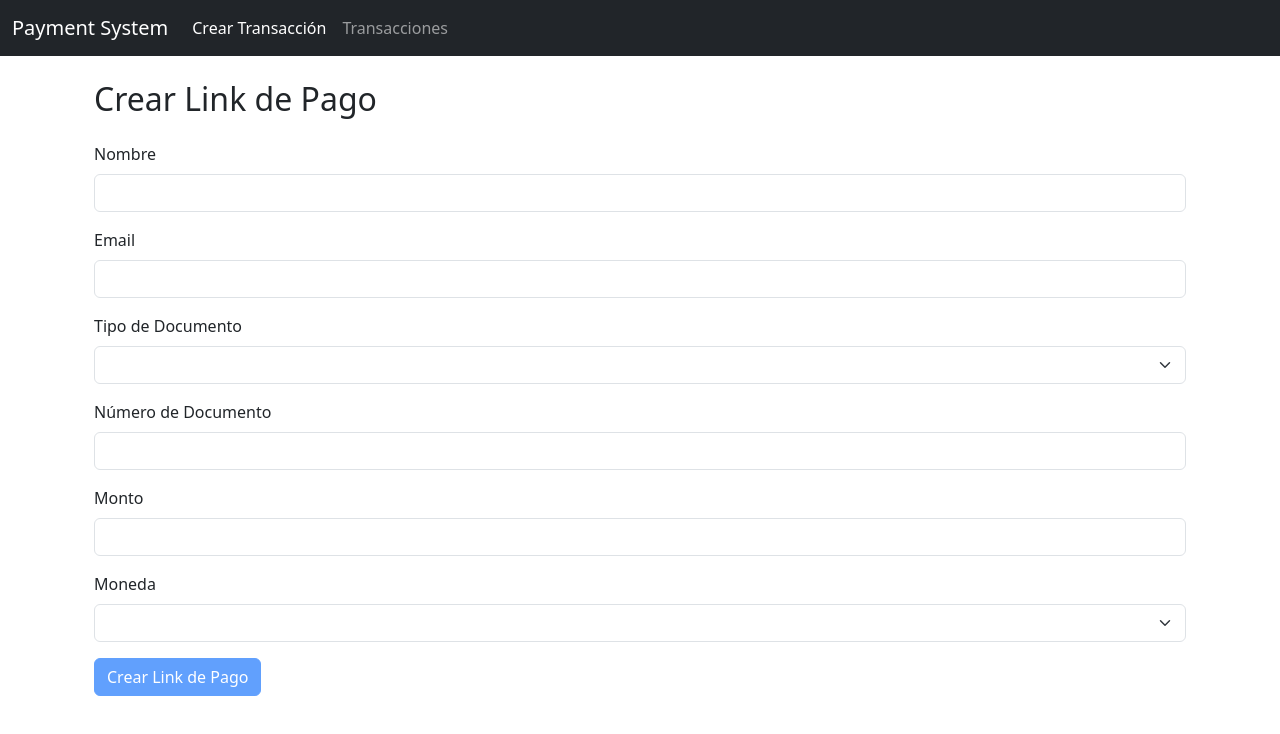
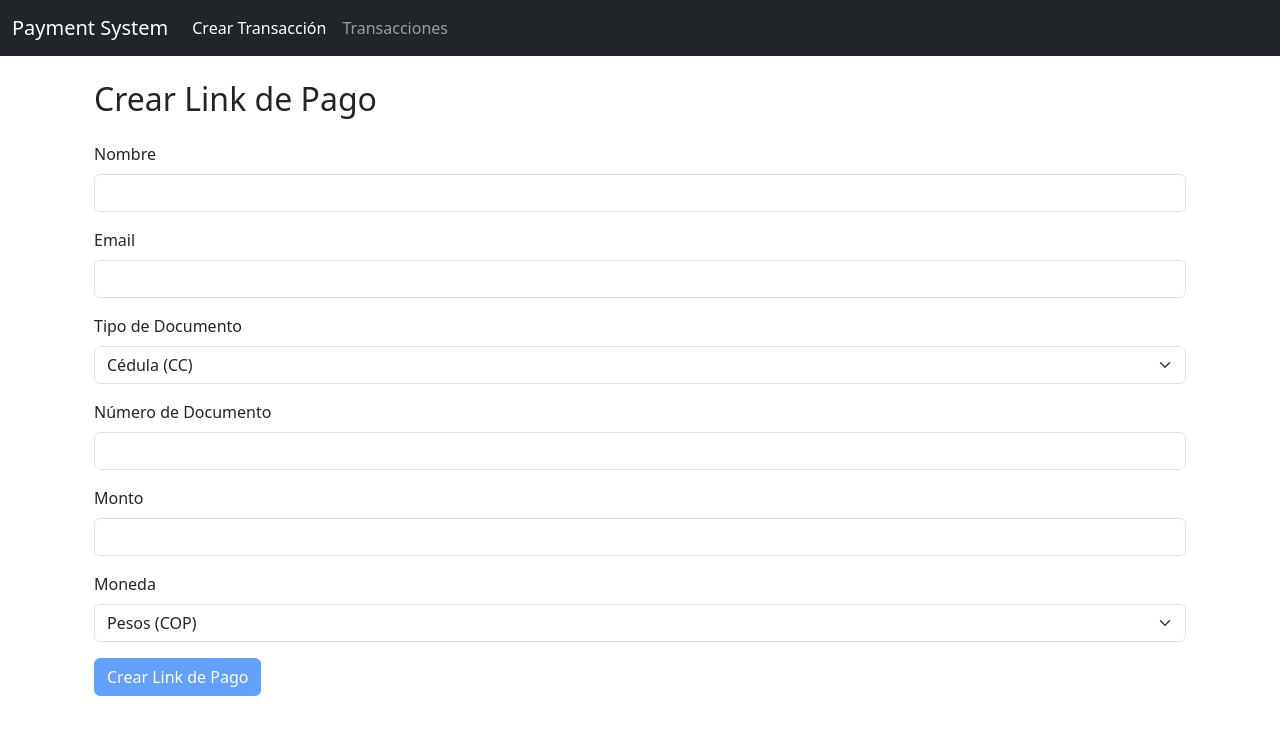
Before and after one commit to Stiventorres-31/front-angular, an Angular app: page /create-payment in a window 1280 px wide. Shown: the top 734 px of the page. Built offline with nearby package versions, Linux system fonts and the light colour scheme.

Commit message:
refactor(create-payment) agregue validaciones visuales en el diseño y la forma de ejecutar el servicio para crear un link de pago

```diff
--- a/src/app/features/create-payment/create-payment.component.html
+++ b/src/app/features/create-payment/create-payment.component.html
@@ -1,47 +1,113 @@
 <div class="container">
   <h2 class="mb-4">Crear Link de Pago</h2>
-  <form [formGroup]="paymentForm" (ngSubmit)="onSubmit()" class="needs-validation">
+
+  <form [formGroup]="paymentForm" (ngSubmit)="createPaymentOnSubmit()" novalidate>
+    <!-- Nombre -->
     <div class="mb-3">
       <label for="name" class="form-label">Nombre</label>
-      <input type="text" class="form-control" id="name" formControlName="name" required>
+      <input type="text" class="form-control" [class.is-invalid]="
+          paymentForm.get('name')?.invalid && paymentForm.get('name')?.touched
+        " id="name" formControlName="name" />
+      <div *ngIf="
+          paymentForm.get('name')?.touched && paymentForm.get('name')?.invalid
+        " class="invalid-feedback">
+        El nombre es obligatorio.
+      </div>
     </div>
 
+    <!-- Email -->
     <div class="mb-3">
       <label for="email" class="form-label">Email</label>
-      <input type="email" class="form-control" id="email" formControlName="email" required>
+      <input type="email" class="form-control" [class.is-invalid]="
+          paymentForm.get('email')?.invalid && paymentForm.get('email')?.touched
+        " id="email" formControlName="email" />
+      <div *ngIf="paymentForm.get('email')?.touched && paymentForm.get('email')?.errors?.['required']"
+        class="invalid-feedback">
+        El email es obligatorio.
+      </div>
+      <div *ngIf="paymentForm.get('email')?.errors?.['email'] && paymentForm.get('email')?.touched"
+        class="invalid-feedback">
+        El email no tiene un formato válido.
+      </div>
     </div>
 
+    <!-- Tipo de documento -->
     <div class="mb-3">
       <label for="type_document" class="form-label">Tipo de Documento</label>
-      <select class="form-select" id="type_document" formControlName="type_document" required>
-        <option value="CC">CC</option>
+      <select class="form-select" id="type_document" formControlName="type_document" [class.is-invalid]="
+          paymentForm.get('type_document')?.invalid &&
+          paymentForm.get('type_document')?.touched
+        ">
+        <option value="CC">Cédula (CC)</option>
         <option value="PA">Pasaporte</option>
         <option value="CE">Carnet de Extranjería</option>
       </select>
+      <div *ngIf="
+          paymentForm.get('type_document')?.touched &&
+          paymentForm.get('type_document')?.invalid
+        " class="invalid-feedback">
+        Este campo es obligatorio.
+      </div>
     </div>
 
+    <!-- Número de documento -->
     <div class="mb-3">
       <label for="number_document" class="form-label">Número de Documento</label>
-      <input type="text" class="form-control" id="number_document" formControlName="number_document" required>
+      <input type="text" class="form-control" id="number_document" formControlName="number_document" [class.is-invalid]="
+          paymentForm.get('number_document')?.invalid &&
+          paymentForm.get('number_document')?.touched
+        " />
+      <div *ngIf="
+          paymentForm.get('number_document')?.touched &&
+          paymentForm.get('number_document')?.invalid
+        " class="invalid-feedback">
+        Este campo es obligatorio.
+      </div>
     </div>
 
+    <!-- Monto -->
     <div class="mb-3">
       <label for="amount" class="form-label">Monto</label>
-      <input type="number" class="form-control" id="amount" formControlName="amount" required>
+      <input type="number" class="form-control" id="amount" formControlName="amount" [class.is-invalid]="
+          paymentForm.get('amount')?.invalid &&
+          paymentForm.get('amount')?.touched
+        " />
+      <div *ngIf="paymentForm.get('amount')?.touched && paymentForm.get('amount')?.errors?.['required']"
+        class="invalid-feedback">
+        El monto es obligatorio.
+      </div>
+      <div *ngIf="paymentForm.get('amount')?.touched && paymentForm.get('amount')?.errors?.['min']"
+        class="invalid-feedback">
+        El monto debe ser mayor o igual a 0.
+      </div>
     </div>
 
+    <!-- Moneda -->
     <div class="mb-3">
       <label for="currency" class="form-label">Moneda</label>
-      <select class="form-select" id="currency" formControlName="currency" required>
+      <select class="form-select" id="currency" formControlName="currency" [class.is-invalid]="
+          paymentForm.get('currency')?.invalid &&
+          paymentForm.get('currency')?.touched
+        ">
         <option value="COP">Pesos (COP)</option>
         <option value="USD">Dólares (USD)</option>
       </select>
+      <div *ngIf="
+          paymentForm.get('currency')?.touched &&
+          paymentForm.get('currency')?.invalid
+        " class="invalid-feedback">
+        Este campo es obligatorio.
+      </div>
     </div>
 
-    <button type="submit" class="btn btn-primary" [disabled]="paymentForm.invalid">Crear Link de Pago</button>
+    <!-- Botón -->
+    <button type="submit" class="btn btn-primary" [disabled]="paymentForm.invalid">
+      Crear Link de Pago
+    </button>
   </form>
 
-  <div *ngIf="paymentUrl" class="mt-4 alert alert-success">
-    <p>Link de pago generado: <a [href]="paymentUrl" target="_blank">{{paymentUrl}}</a></p>
+  <!-- Enlace generado -->
+  <div *ngIf="paymentUrl()" class="mt-4 alert alert-success">
+    <p>Link de pago generado: <a [href]="paymentUrl()" target="_blank">{{paymentUrl()}}</a></p>
   </div>
 </div>
--- a/src/app/features/create-payment/create-payment.component.ts
+++ b/src/app/features/create-payment/create-payment.component.ts
@@ -1,4 +1,4 @@
-import { Component } from '@angular/core';
+import { Component, inject, OnInit, signal } from '@angular/core';
 import { FormBuilder, FormGroup, ReactiveFormsModule, Validators } from '@angular/forms';
 import { PaymentService } from '../../core/services/payment.service';
 import { CommonModule } from '@angular/common';
@@ -10,37 +10,34 @@ import { CommonModule } from '@angular/common';
   templateUrl: './create-payment.component.html',
   styleUrl: './create-payment.component.css'
 })
-export class CreatePaymentComponent {
-  paymentForm: FormGroup;
-  paymentUrl: string | null = null;
+export class CreatePaymentComponent{
 
-  constructor(
-    private fb: FormBuilder,
-    private paymentService: PaymentService
-  ) {
-    this.paymentForm = this.fb.group({
-      name: ['', Validators.required],
-      email: ['', [Validators.required, Validators.email]],
-      type_document: ['dni', Validators.required],
-      number_document: ['', Validators.required],
-      amount: ['', [Validators.required, Validators.min(0)]],
-      currency: ['PEN', Validators.required]
-    });
-  }
+  private formularioBuilder = inject(FormBuilder);
+  private paymentService = inject(PaymentService)
+  paymentForm: FormGroup = this.formularioBuilder.group({
+    name:['',Validators.required],
+    email:['',[Validators.required,Validators.email]],
+    type_document:['CC',Validators.required],
+    number_document:['',Validators.required],
+    amount:[null,[Validators.required, Validators.minLength(0)]],
+    currency:['COP',Validators.required]
+  });
 
-  ngOnInit(): void {}
+  paymentUrl=signal<string |null>(null);
 
-  onSubmit() {
-    if (this.paymentForm.valid) {
-      this.paymentService.createPayment(this.paymentForm.value).subscribe(
-        (response:any) => {
-          this.paymentUrl = response.url_payment;
-        },
-        (error:any) => {
-          console.error('Error creating payment:', error);
-          alert('Error al crear el link de pago');
-        }
-      );
+  createPaymentOnSubmit() {
+    if(this.paymentForm.invalid){
+      this.paymentForm.markAllAsTouched();
+      return;
     }
+
+    this.paymentService.createPayment(this.paymentForm.value).subscribe({
+      next:(res)=>{
+        this.paymentUrl.set(res.result.url_payment)
+      },
+      error:(error)=>{
+        alert(error.error.message);
+      }
+    })
   }
 }
```
Also changed, not shown: src/app/models/payment.model.ts (+12 -12 lines).
